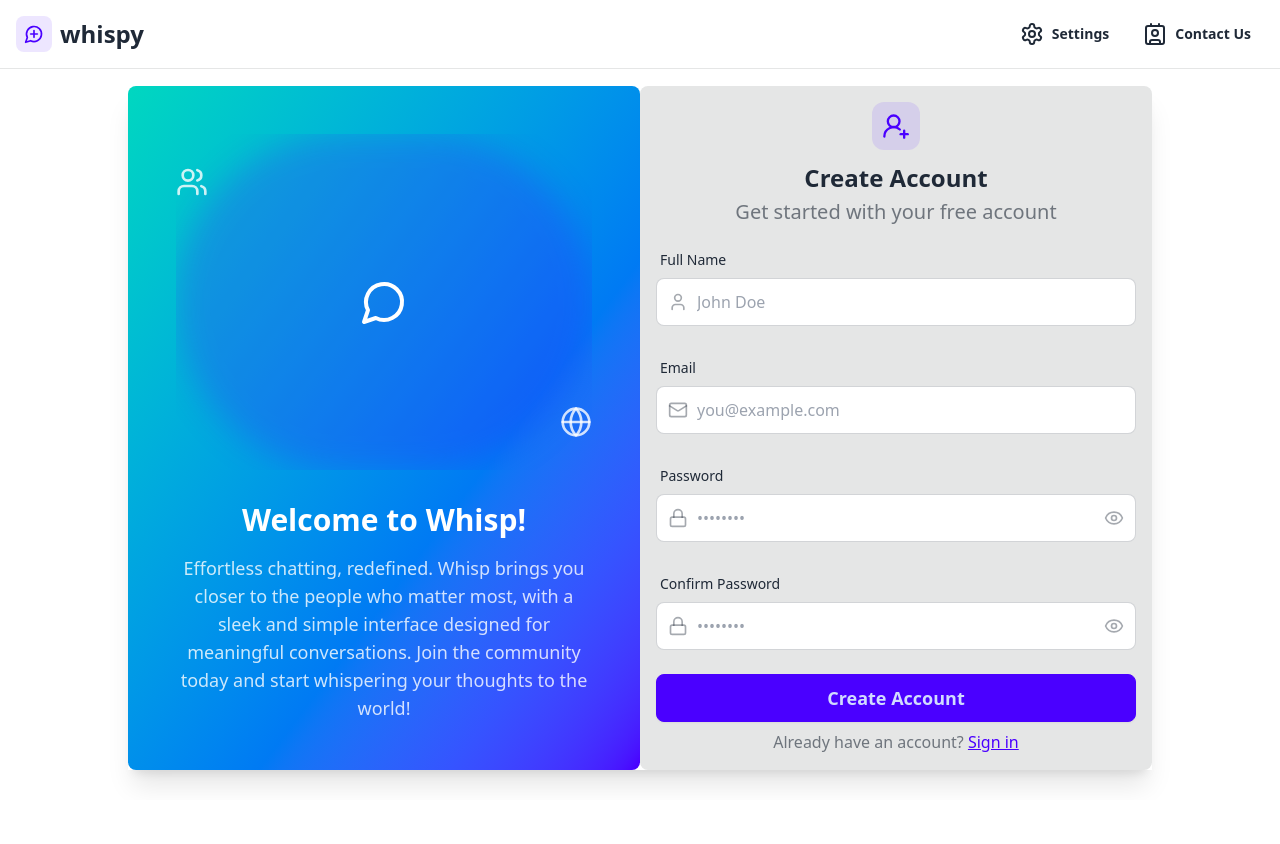
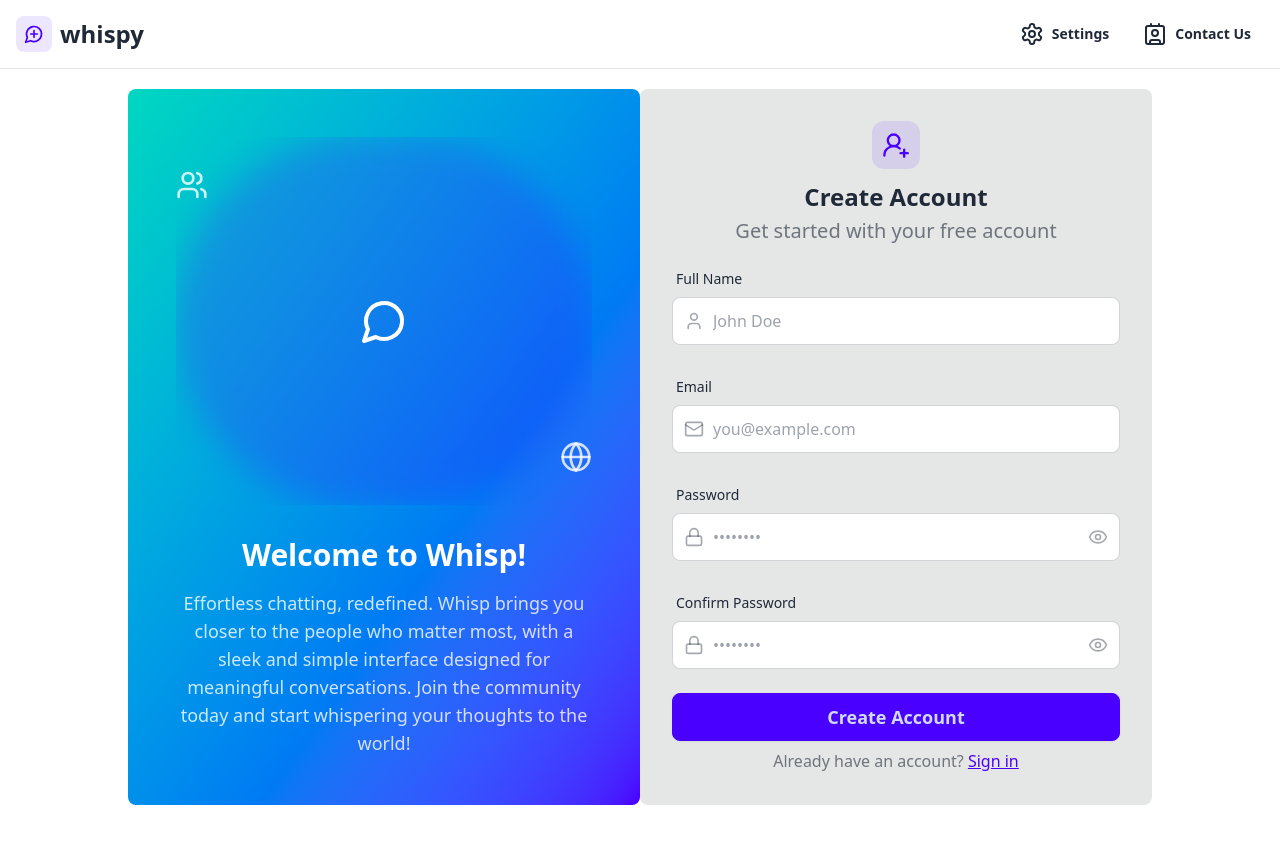
Before and after one commit to chandradiproy/whispy, a React (Vite) app in the folder frontend/: page /signup in a window 1280 px wide. Shown: the top 844 px of the page. Before the commit the page ends 800 px from the top, so only its background shows below. Built offline with nearby package versions, Linux system fonts and the light colour scheme; no server answers.

Commit message:
scrolling fixes

```diff
--- a/frontend/src/components/ChatContainer.jsx
+++ b/frontend/src/components/ChatContainer.jsx
@@ -132,11 +132,21 @@ const ChatContainer = () => {
   //     socket.off("messageSeen", handleMessageSeen);
   //   };
   // }, [socket, authUser, messages]);
+
+
+  // useEffect(() => {
+  //   if (messageEndRef.current) {
+  //     messageEndRef.current.scrollIntoView({ behavior: "smooth" });
+  //   }
+  // });
+
   useEffect(() => {
-    if (messageEndRef.current) {
-      messageEndRef.current.scrollIntoView({ behavior: "smooth" });
+    const isSmallScreen = window.matchMedia("(max-width: 768px)").matches;
+    if (messageEndRef.current ) {
+      messageEndRef.current.scrollIntoView({ behavior: "smooth", block: "nearest" });
     }
   });
+
 
   //for downloading the uploaded image
   const downloadIage = (url,filename) =>{
--- a/frontend/src/components/Navbar.jsx
+++ b/frontend/src/components/Navbar.jsx
@@ -9,7 +9,7 @@ const Navbar = () => {
   return (
     <header
       className="w-screen bg-base-100
-      border-base-300 border-b backdrop-blur-sm h-15 fixed  z-40"
+      border-base-300 border-b backdrop-blur-sm h-15 sticky top-0  z-40"
     >
       <nav className="h-full w-full flex items-center justify-between p-4">
         <Link to={"/"} className={"flex items-center gap-2"}>
--- a/frontend/src/index.css
+++ b/frontend/src/index.css
@@ -1,3 +1,8 @@
 @tailwind base;
 @tailwind components;
 @tailwind utilities;
+*{
+    box-sizing: border-box;
+    margin: 0;
+    padding: 0;
+}
--- a/frontend/src/pages/LoginPage.jsx
+++ b/frontend/src/pages/LoginPage.jsx
@@ -46,8 +46,8 @@ const SignUpPage = () => {
     }
   };
   return (
-    <div className="flex items-center justify-center min-h-[100vh]">
-      <main className="min-h-[80vh] grid lg:grid-cols-2 shadow-xl w-[80vw]  mt-10">
+    <div className="flex  justify-center min-h-screen  sm:pt-5 pt-1">
+      <main className="h-[80vh] grid lg:grid-cols-2  w-[80vw] ">
         {/* Left Section Start */}
 
         <aside className="min-w-full h-full flex flex-col justify-center gap-y-7 items-center rounded-lg">
@@ -60,7 +60,7 @@ const SignUpPage = () => {
         {/* Left Section Ends */}
 
         {/* Right Section Starts */}
-        <section className="bg-base-300 flex items-center justify-center rounded-lg  min-h-[80vh]">
+        <section className="bg-base-300 flex items-center shadow-xl justify-center rounded-lg  ">
           <div className="w-full p-4 flex flex-col gap-y-4">
             <div className="flex flex-col items-center gap-1 group">
               <div
--- a/frontend/src/pages/SignUpPage.jsx
+++ b/frontend/src/pages/SignUpPage.jsx
@@ -68,8 +68,8 @@ const SignUpPage = () => {
     }
   };
   return (
-    <div className="flex items-center justify-center min-h-screen">
-      <main className="min-h-[80vh] grid lg:grid-cols-2 shadow-xl w-[80vw] mt-14">
+    <div className="flex  justify-center sm:pt-5 pt-1 min-h-screen ">
+      <main className="sm:h-full h-fit grid lg:grid-cols-2  w-[80vw]">
         {/* Left Section Start */}
 
         <aside className=" h-full flex flex-col justify-center gap-y-7 items-center rounded-lg">
@@ -82,7 +82,7 @@ const SignUpPage = () => {
         {/* Left Section Ends */}
 
         {/* Right Section Starts */}
-        <section className="bg-base-300 flex items-center justify-center min-h-[70vh] rounded-lg">
+        <section className="bg-base-300 flex items-center justify-center h-full sm:h-full rounded-lg p-4">
           <div className="w-full p-4 flex flex-col gap-y-4">
             <div className="flex flex-col items-center gap-1 group">
               <div
@@ -100,7 +100,7 @@ const SignUpPage = () => {
               <form onSubmit={handleSubmit} className="space-y-6">
                 <div className="form-control">
                   <label className="label">
-                    <span className="label-text font-medium">Full Name</span>
+                    <span className="label-text font-medium ">Full Name</span>
                   </label>
                   <div className="relative">
                     <div className="absolute inset-y-0 left-0 pl-3 flex items-center pointer-events-none">
@@ -215,7 +215,7 @@ const SignUpPage = () => {
                   )}
                 </button>
               </form>
-              <div className="text-center mt-2">
+              <div className="text-center mt-2 ">
                 <p className="text-base-content/60">
                   Already have an account?{" "}
                   <Link to="/login" className="underline text-primary">
```
